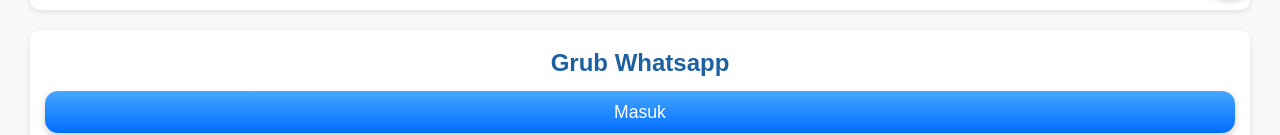
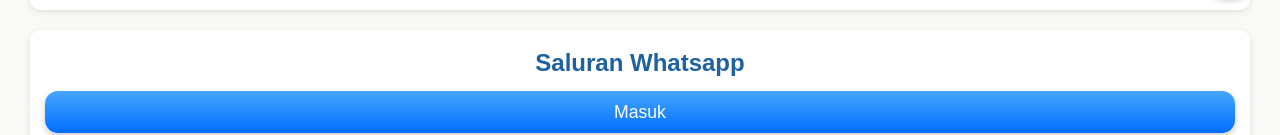
Before and after one commit to Informatic-Smasa-Community/STARTION-2025, a plain HTML site: page index.html in a window 1280 px wide. Shown: the part 783-918 px from the top of the page. Drawn offline with Linux system fonts and the light colour scheme.

Commit message:
Update index.html

```diff
--- a/index.html
+++ b/index.html
@@ -50,7 +50,7 @@
       <a href="BahlilAjg.html" class="loginwarthunder">GELOMBANG II</a>
     </div>
     <div class="info-container">
-      <h2>Grub Whatsapp</h2>
+      <h2>Saluran Whatsapp</h2>
       <a href="https://whatsapp.com/channel/0029Vb6kFhmDZ4LYN7JdNL1n" class="btnhome">Masuk</a>
     </div>
     <div class="info-container">
```
